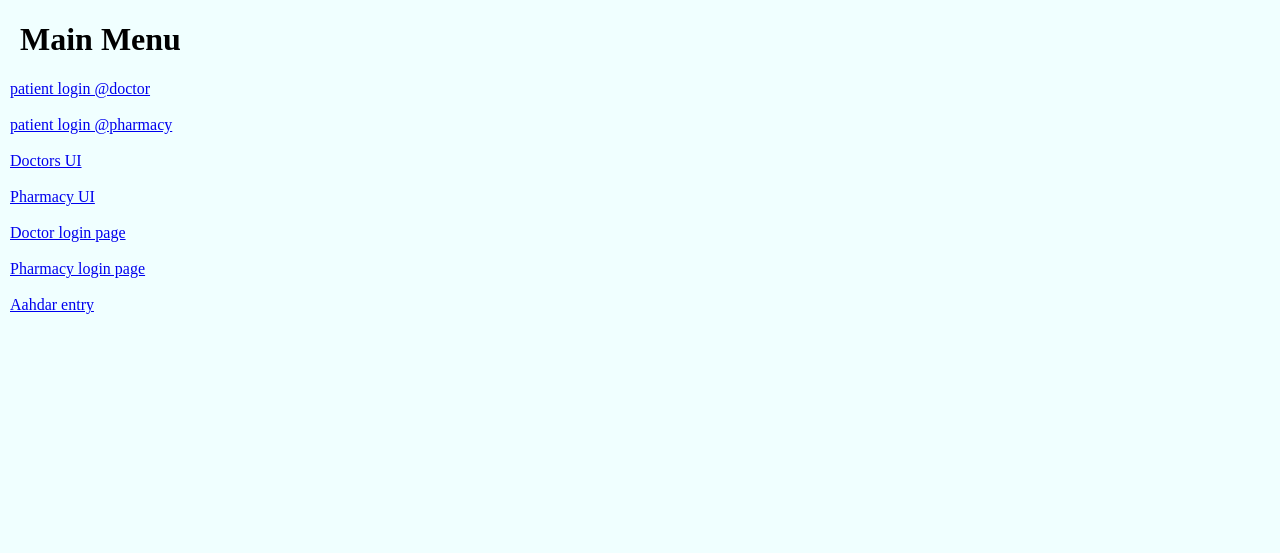
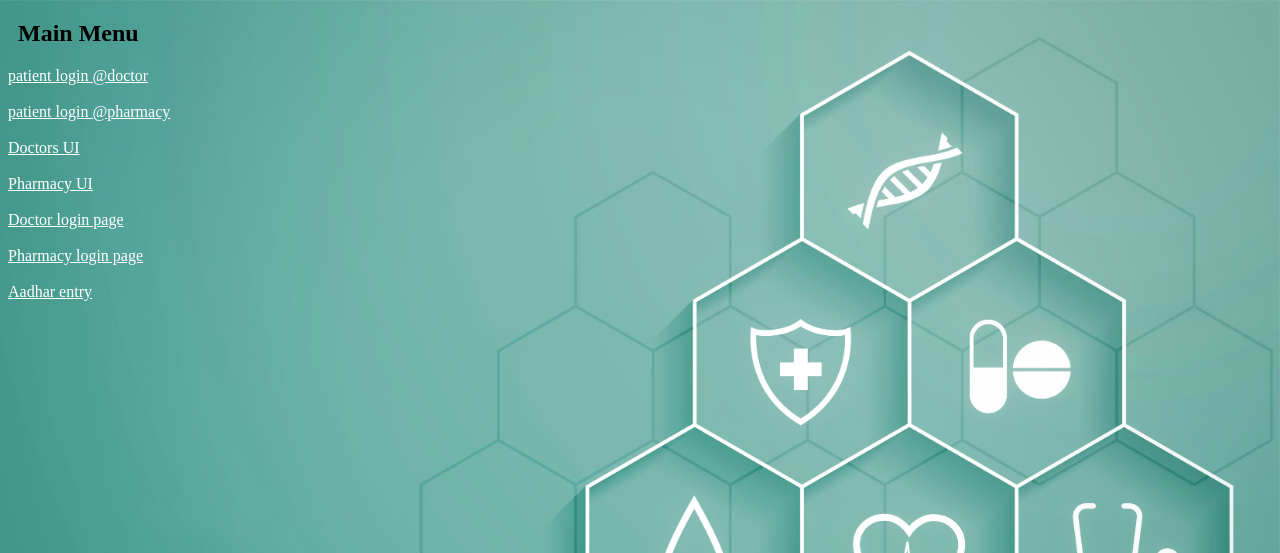
Before and after one commit to Akhi1210/Smart_Hospital, a PHP site: page / in a window 1280 px wide. Shown: the top 553 px of the page. Run offline with PHP 8.4, Linux system fonts and the light colour scheme.

Commit message:
Update index.php

```diff
--- a/index.php
+++ b/index.php
@@ -4,18 +4,19 @@
     <meta charset="UTF-8">
     <meta http-equiv="X-UA-Compatible" content="IE=edge">
     <meta name="viewport" content="width=device-width, initial-scale=1.0">
+    <link rel='stylesheet' href='styles_e_hospital.css'>
     <title>Document</title>
 </head>
-<body style='margin-left:10px;background-color:azure'>
+<body class='box_plp' style="background-image:url('/background_images/index.jpeg');background-size: cover">
     <div>
-        <h1 style='padding-left:10px;'>Main Menu</h1>
-        <a href='patient_login_doctor.php' target='_blank'>patient login @doctor</a><br><br>
-        <a href='patient_login_pharmacy.php' target='_blank'>patient login @pharmacy</a><br><br>
-        <a href='doctors_UI.php' target='_blank'>Doctors UI</a><br><br>
-        <a href='pharmacy_UI.php' target='_blank'>Pharmacy UI</a><br><br>
-        <a href='doctor_login.php' target='_blank'>Doctor login page</a><br><br>
-        <a href='pharmacist_login.php' target='_blank'>Pharmacy login page</a><br><br>
-        <a href='aadhar_entry.php' target='_blank'>Aahdar entry</a><br>
+    <h2 style='padding-left:10px'>Main Menu</h2>
+    <a href='patient_login_doctor.php' style='color:white' target='_blank'>patient login @doctor</a><br><br>
+    <a href='patient_login_pharmacy.php' style='color:white' target='_blank'>patient login @pharmacy</a><br><br>
+    <a href='doctors_UI.php' style='color:white' target='_blank'>Doctors UI</a><br><br>
+    <a href='pharmacy_UI.php' style='color:white' target='_blank'>Pharmacy UI</a><br><br>
+    <a href='doctor_login.php' style='color:white' target='_blank'>Doctor login page</a><br><br>
+    <a href='pharmacist_login.php' style='color:white' target='_blank'>Pharmacy login page</a><br><br>
+    <a href='aadhar_entry.php' style='color:white' target='_blank'>Aadhar entry</a><br>
     </div>
 
 
```
